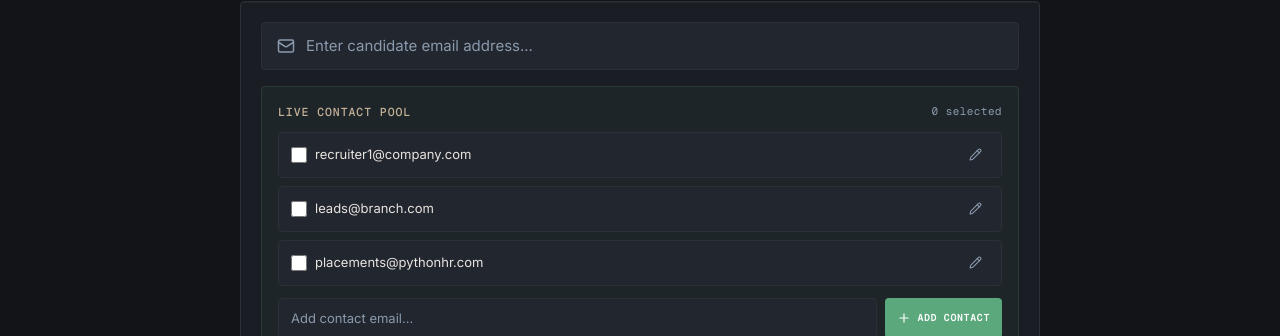
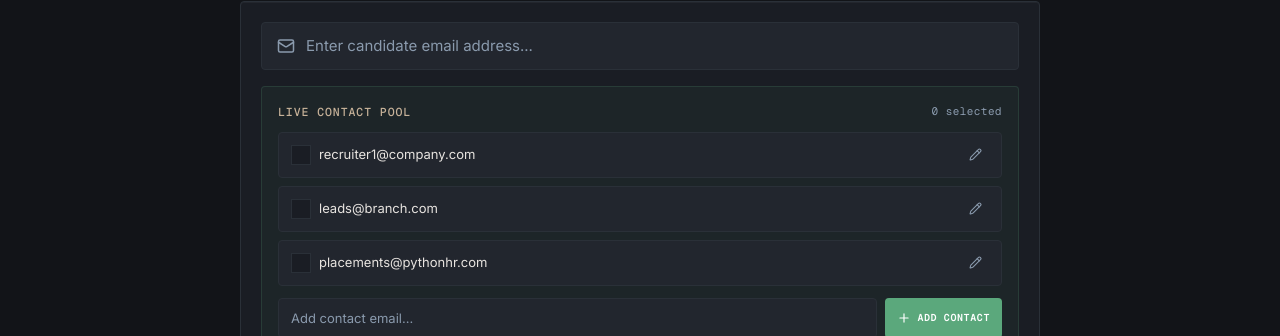
Before and after one commit to kanmani-hub/crm, a React (Vite) app in the folder app/: page / in a window 1280 px wide. Both pictures are taken after a click on the button "CONTACT MAIL". Shown: the part 208-544 px from the top of the page. Built offline with nearby package versions, Linux system fonts and the light colour scheme.

Commit message:
Make contact rows selectable

```diff
--- a/app/src/pages/Dashboard.tsx
+++ b/app/src/pages/Dashboard.tsx
@@ -339,23 +339,38 @@ export default function Dashboard() {
                         return (
                           <div
                             key={contactEmail}
-                            className="flex items-center gap-2 rounded bg-cc-base-elevated border border-cc-gridline px-3 py-2"
+                            role="checkbox"
+                            aria-checked={isChecked}
+                            tabIndex={isEditing || isSending ? -1 : 0}
+                            onClick={() => { if (!isEditing && !isSending) toggleContact(contactEmail); }}
+                            onKeyDown={(e) => {
+                              if ((e.key === 'Enter' || e.key === ' ') && !isEditing && !isSending) {
+                                e.preventDefault();
+                                toggleContact(contactEmail);
+                              }
+                            }}
+                            className={`flex items-center gap-2 rounded border px-3 py-2 transition-all ${
+                              isChecked
+                                ? 'border-cc-green bg-[rgba(91,168,124,0.14)]'
+                                : 'border-cc-gridline bg-cc-base-elevated hover:border-[rgba(91,168,124,0.45)] hover:bg-[rgba(91,168,124,0.08)]'
+                            } ${isEditing || isSending ? '' : 'cursor-pointer'}`}
                           >
-                            <input
-                              type="checkbox"
-                              checked={isChecked}
-                              onChange={() => toggleContact(contactEmail)}
-                              disabled={isSending || isEditing}
-                              className="h-4 w-4 accent-[#5BA87C]"
-                              aria-label={`Select ${contactEmail}`}
-                            />
+                            <div className={`h-5 w-5 flex-shrink-0 rounded-sm border inline-flex items-center justify-center transition-colors ${
+                              isChecked
+                                ? 'bg-cc-green border-cc-green text-white'
+                                : 'bg-cc-base-surface border-cc-gridline text-transparent'
+                            }`}>
+                              <Check size={13} />
+                            </div>
 
                             {isEditing ? (
                               <input
                                 type="email"
                                 value={editingValue}
                                 onChange={(e) => setEditingValue(e.target.value)}
+                                onClick={(e) => e.stopPropagation()}
                                 onKeyDown={(e) => {
+                                  e.stopPropagation();
                                   if (e.key === 'Enter') saveEditedContact();
                                   if (e.key === 'Escape') cancelEditContact();
                                 }}
@@ -372,7 +387,7 @@ export default function Dashboard() {
                               <>
                                 <button
                                   type="button"
-                                  onClick={saveEditedContact}
+                                  onClick={(e) => { e.stopPropagation(); saveEditedContact(); }}
                                   disabled={isSending}
                                   className="h-7 w-7 inline-flex items-center justify-center rounded text-cc-green hover:bg-[rgba(91,168,124,0.12)] transition-colors"
                                   aria-label="Save contact"
@@ -381,7 +396,7 @@ export default function Dashboard() {
                                 </button>
                                 <button
                                   type="button"
-                                  onClick={cancelEditContact}
+                                  onClick={(e) => { e.stopPropagation(); cancelEditContact(); }}
                                   disabled={isSending}
                                   className="h-7 w-7 inline-flex items-center justify-center rounded text-cc-text-mid hover:text-cc-danger hover:bg-[rgba(201,75,75,0.1)] transition-colors"
                                   aria-label="Cancel contact edit"
@@ -392,7 +407,7 @@ export default function Dashboard() {
                             ) : (
                               <button
                                 type="button"
-                                onClick={() => startEditContact(contactEmail)}
+                                onClick={(e) => { e.stopPropagation(); startEditContact(contactEmail); }}
                                 disabled={isSending}
                                 className="h-7 w-7 inline-flex items-center justify-center rounded text-cc-text-mid hover:text-cc-warm-text hover:bg-[rgba(199,178,153,0.08)] transition-colors"
                                 aria-label={`Edit ${contactEmail}`}
```
